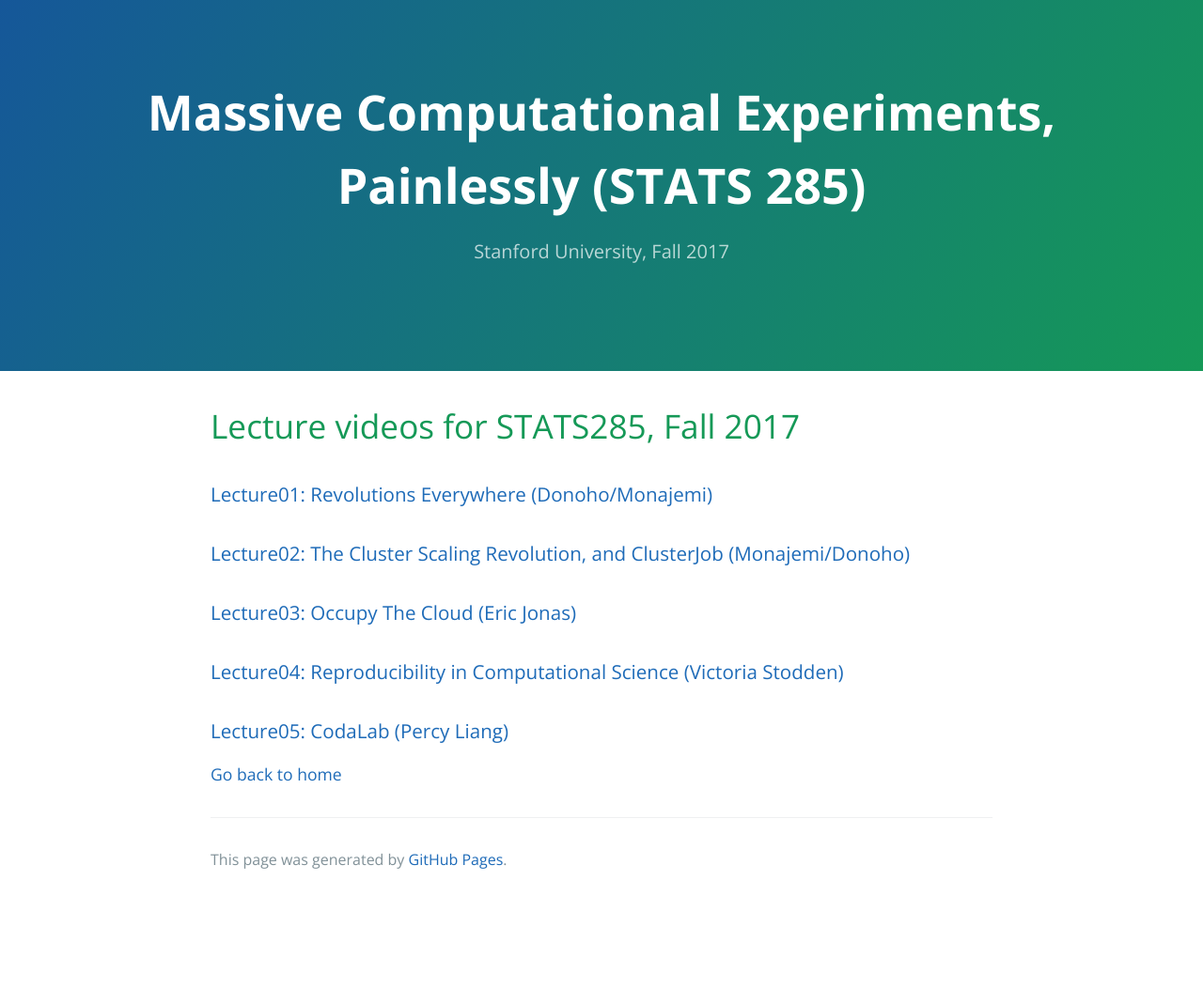
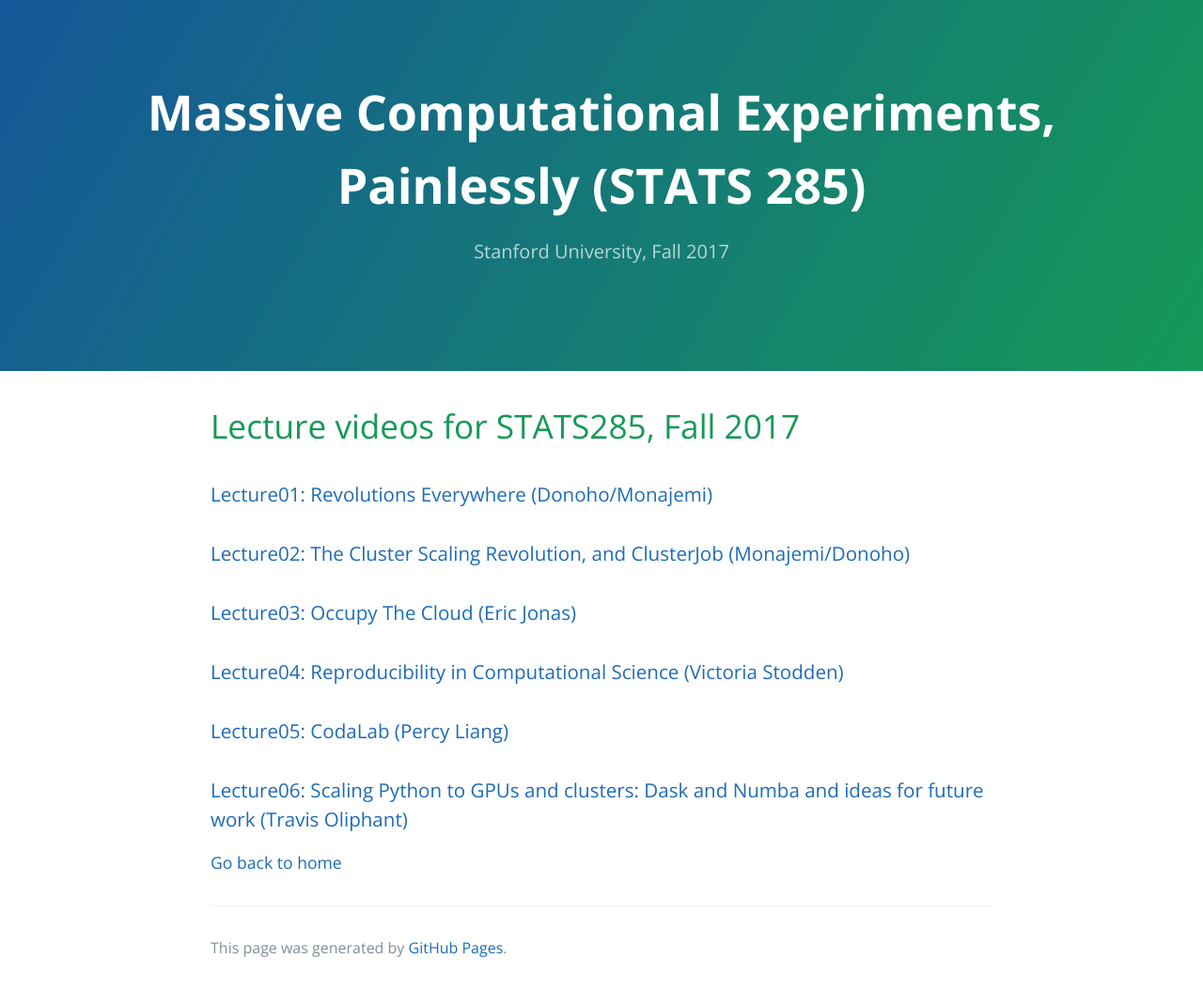
Before and after one commit to stats285/stats285.github.io, a Jekyll site: the page built from lecture_videos.md, in a window 1280 px wide. Shown: the whole page at 94% size. Built offline with Jekyll 4.4.1, drawn with Linux system fonts in a browser that asks for light colours; our own code applies the rules of GitHub Pages for plain Markdown files; the repository's description, which GitHub fills in, is left out; before the commit the page ends 959 px from its top, so only the background shows below that.

Commit message:
travis lecture added

```diff
--- a/lecture_videos.md
+++ b/lecture_videos.md
@@ -7,5 +7,6 @@
 ### [Lecture03: Occupy The Cloud (Eric Jonas)](https://www.youtube.com/watch?v=MLjl1CjD2Qg&feature=em-upload_owner)
 ### [Lecture04: Reproducibility in Computational Science (Victoria Stodden)](https://www.youtube.com/watch?v=qWtT08QlwXo&feature=youtu.be)
 ### [Lecture05: CodaLab (Percy Liang)](https://www.youtube.com/watch?v=BPSoy9ZJbhU&feature=youtu.be)
+### [Lecture06: Scaling Python to GPUs and clusters: Dask and Numba and ideas for future work (Travis Oliphant)](https://www.youtube.com/watch?v=bsbl70d2d1U&feature=youtu.be)
 
 [Go back to home](./)
```
